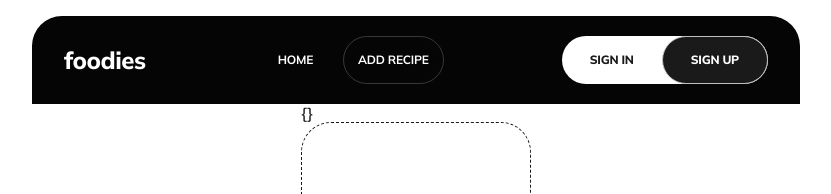
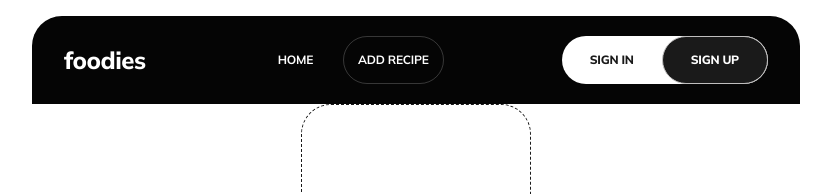
Before and after one commit to sidor91/foodies_monorepo, a React (Vite) app in the folder frontend/: page /recipe/add in a window 1280 px wide. Shown: the top 194 px of the page, without its empty margins (224-1055 px from the left). Built offline with nearby package versions, Linux system fonts and the light colour scheme; no server answers.

Commit message:
fix component RecipeFormContent

```diff
--- a/frontend/src/components/RecipeFormContent/RecipeFormContent.jsx
+++ b/frontend/src/components/RecipeFormContent/RecipeFormContent.jsx
@@ -36,7 +36,6 @@ const RecipeFormContent = ({ isSubmitting }) => {
 
   return (
     <Form onBlur={saveCurrentDraft}>
-      <p>{JSON.stringify(errors, null, 2)}</p>
       <div>
         <div className="max-w-[34.3rem] h-[31.8rem] rounded-[3rem] border border-dashed border-(--gray) overflow-hidden mb-[3.2rem]">
           <label className="upload-content" style={{ cursor: "pointer", display: "block" }}>
```
